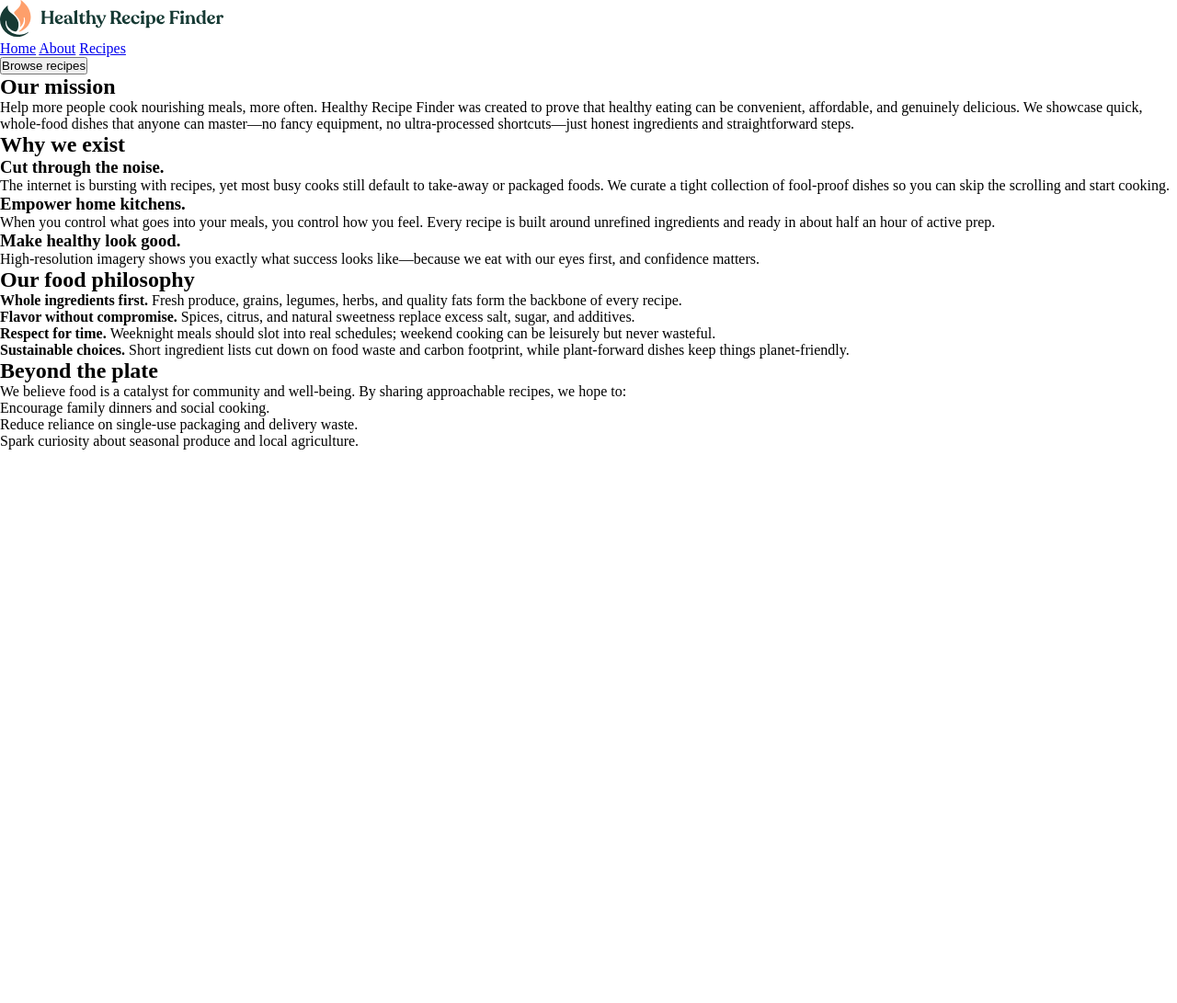
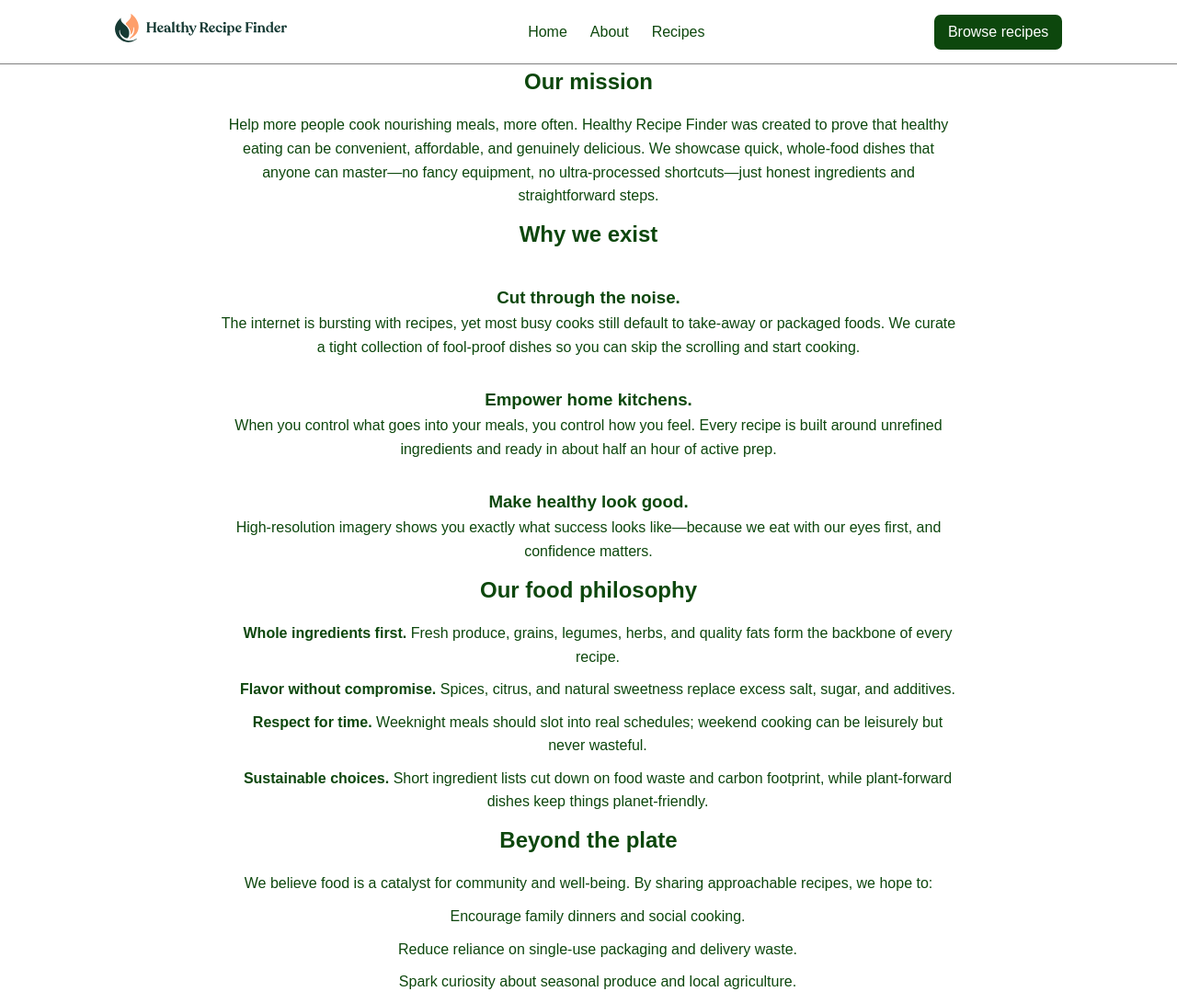
Before and after one commit to Glenda9031/Recipe_Finder_Website, a plain HTML site: page about.html in a window 1280 px wide. Shown: the whole page at 92% size. Before the commit the page ends 800 px from the top, so only its background shows below. Drawn offline with Linux system fonts and the light colour scheme.

Commit message:
Update about.css

```diff
--- a/css/about.css
+++ b/css/about.css
@@ -3,3 +3,96 @@
     padding: 0;
     box-sizing: border-box;
 }
+
+body {
+    font-family: 'Nunito', sans-serif;
+    color: #0D470D;
+    background-color: #FFF;
+    line-height: 1.6;
+}
+
+.container {
+    max-width: 68.75rem;
+    margin: 0 auto;
+    padding: 0 1.25rem;
+}
+
+header {
+    display: flex;
+    justify-content: space-around;
+    align-items: center;
+    height: 4.375rem;
+    border-bottom: .0625rem solid #808080
+}
+
+.logo {
+    width: 12.5rem;
+}
+
+.nav-links {
+ display: flex;
+ gap: 1.5625rem;
+}
+
+.nav-links a {
+    text-decoration: none;
+    color: #0D470D;
+}
+
+.nav-links a.active {
+    font-weight: bold;
+    border-bottom: .125rem solid #0D470D;
+}
+
+.browse-button {
+    font-size: 1rem;
+    padding: .625rem .9375rem;
+    border: none;
+    border-radius: .4375rem;
+    background-color: #0D470D;
+    color: #FFF;
+    cursor: pointer;
+}
+
+.section {
+    margin: auto;
+    display: flex;
+    flex-direction: column;
+    justify-content: center;
+    align-items: center;
+    text-align: center;
+    width: 50rem;
+}
+
+.section h1,
+.section h2 {
+    margin-bottom: .9375rem;
+}
+
+.section h3 {
+    margin-top: 1.25rem;
+}
+
+.section p,
+.section li {
+    margin-bottom: .625rem;
+}
+
+ul {
+    list-style: none;
+    padding-left: 1.25rem;
+}
+
+.cta {
+    text-align: center;
+    background-color: #E7ECEE;
+    padding: 2.5rem 1.25rem;
+    border-radius: .75rem;
+}
+
+footer {
+    display: flex;
+    justify-content: end;
+    gap: 1.125rem;
+    margin: 1.875rem 0 1.25rem;
+}
```
